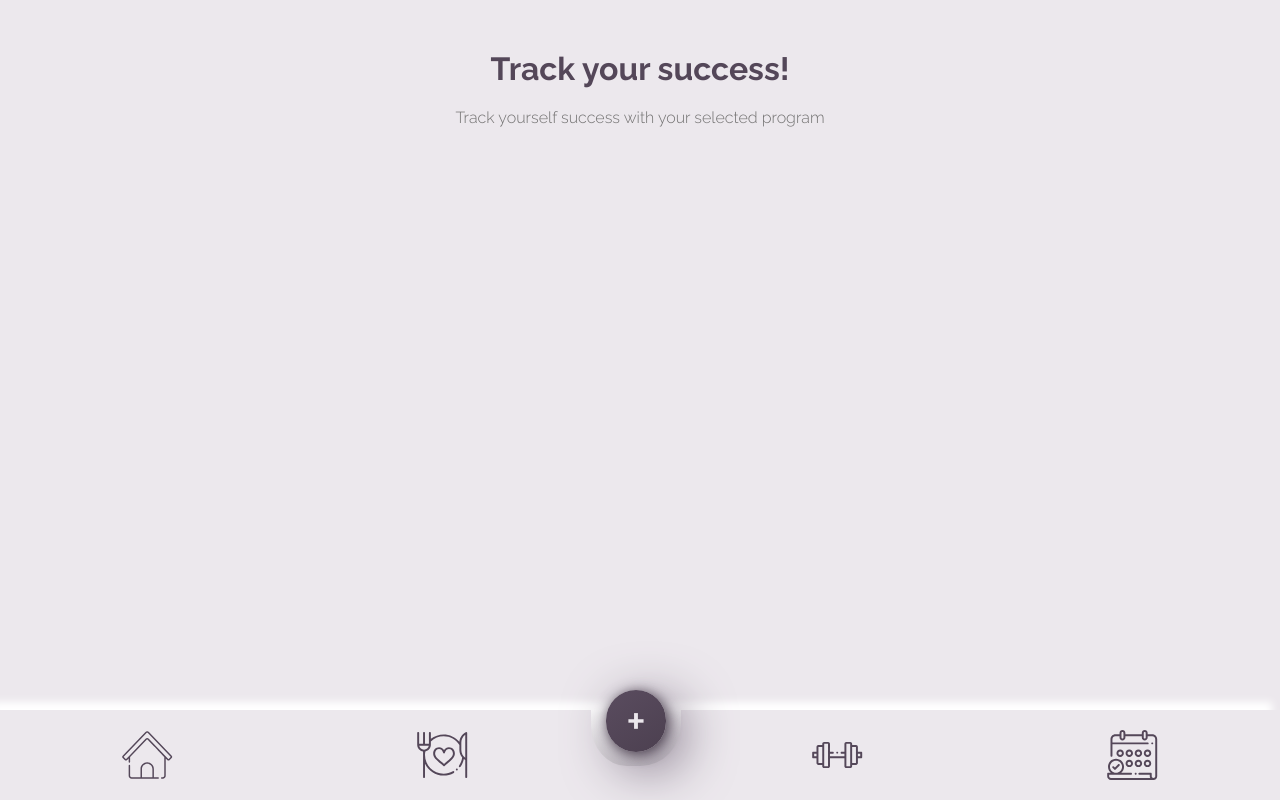
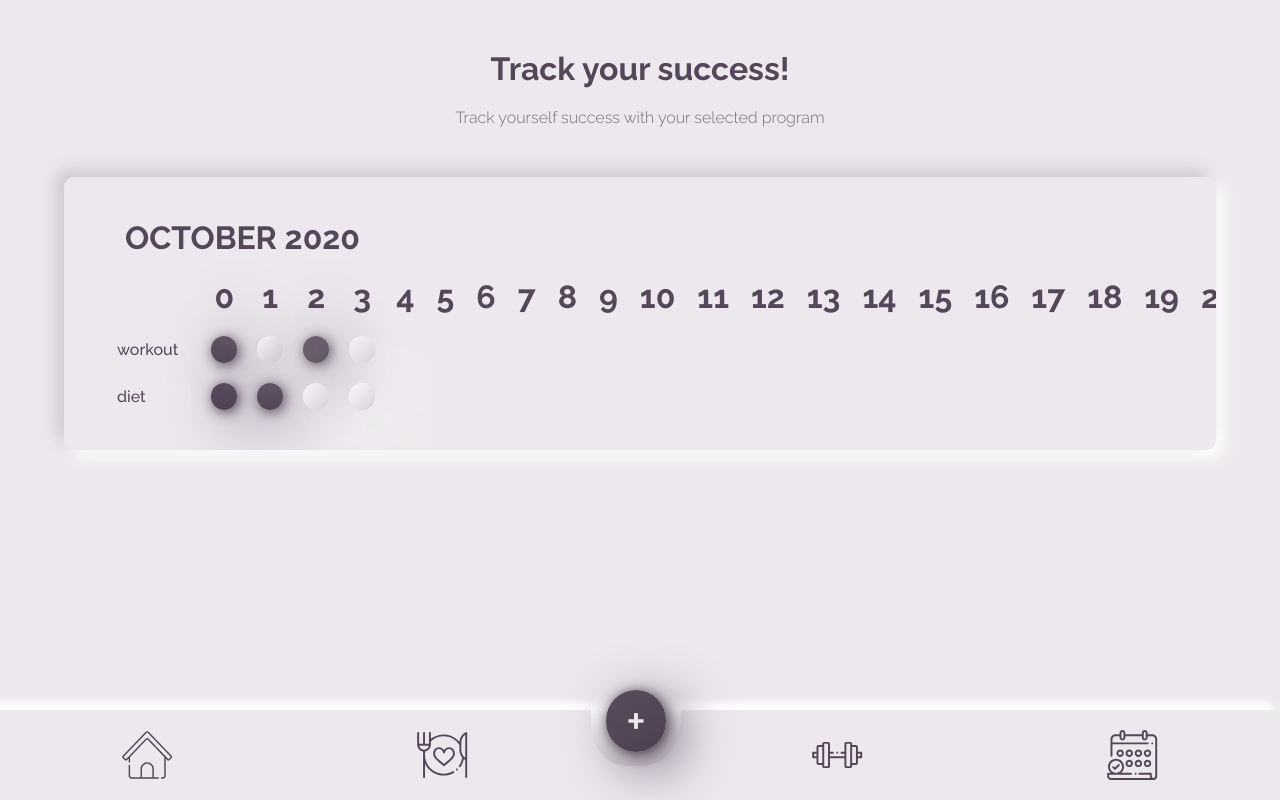
Before and after one commit to Moonlarya/body-fit, a React (Create React App) app: page /tracker in a window 1280 px wide. Built offline with nearby package versions, Linux system fonts and the light colour scheme.

Commit message:
[add] gh pages

```diff
--- a/package.json
+++ b/package.json
@@ -2,6 +2,7 @@
   "name": "body-fit",
   "version": "0.1.0",
   "private": true,
+  "homepage": "https://moonlarya.github.io/body-fit",
   "dependencies": {
     "-": "^0.0.1",
     "axios": "^0.20.0",
@@ -41,6 +42,7 @@
     "eslint-plugin-jsx-a11y": "^6.3.1",
     "eslint-plugin-react": "^7.20.3",
     "eslint-plugin-react-hooks": "^4.0.6",
+    "gh-pages": "^3.1.0",
     "husky": "^4.3.0",
     "lint-staged": "^10.4.0",
     "prettier": "^2.1.2",
@@ -52,7 +54,9 @@
     "test": "react-scripts test",
     "kill": "npx kill-port 3000",
     "pretty": "prettier --write **/*.{ts,tsx,js,jsx,css,json,md}",
-    "lint": "npx eslint ./**/*.{ts,tsx,js,jsx}"
+    "lint": "npx eslint ./**/*.{ts,tsx,js,jsx}",
+    "predeploy": "npm run build",
+    "deploy": "gh-pages -d build"
   },
   "eslintConfig": {
     "extends": "react-app"
--- a/src/bootstrap/fonts.scss
+++ b/src/bootstrap/fonts.scss
@@ -5,7 +5,7 @@ $montserrat: "Raleway", sans-serif;
 
 // font-size
 $large: 3em;
-$medium: 2em;
+$middle: 2em;
 $small: 1em;
 
 // font-weight
--- a/src/bootstrap/index.tsx
+++ b/src/bootstrap/index.tsx
@@ -24,7 +24,7 @@ const App: FC<{}> = () => {
     <Provider store={store}>
       <PersistGate loading={null} persistor={persistor}>
         <div className="main-class">
-          <Router>
+          <Router basename={process.env.PUBLIC_URL}>
             <Switch>
               <Route exact path="/" component={AddPlaylist} />
               <Route path="/new-playlist" component={CreatePlayList} />
--- a/src/bootstrap/styles.scss
+++ b/src/bootstrap/styles.scss
@@ -76,6 +76,23 @@ h2 {
   border: 0;
   padding: 10px 20px;
   margin: 10px;
+  white-space: nowrap;
+  cursor: pointer;
+
+  &:focus {
+    outline: none;
+  }
+}
+
+.secondary-button {
+  color: $mortar;
+  font-family: $montserrat;
+  background: linear-gradient(315deg, #d4d1d5, #fdf8fe);
+  box-shadow: -34px -34px 55px #cdcace, 34px 34px 55px #ffffff;
+  border-radius: 10px;
+  border: 0;
+  padding: 10px 20px;
+  margin: 10px;
   cursor: pointer;
 
   &:focus {
@@ -127,3 +144,24 @@ height: 56vw;*/
   width: max-content !important;
   margin: 0 auto;
 }
+
+.justify-center-wrap {
+  display: flex;
+  justify-content: center;
+  flex-wrap: wrap;
+}
+
+::-webkit-scrollbar {
+  height: 10px;
+}
+
+::-webkit-scrollbar-track {
+  background: #ece8ed;
+  box-shadow: inset 8px 8px 16px #cdcace, inset -8px -8px 16px #ffffff;
+  border-radius: 10px;
+}
+
+::-webkit-scrollbar-thumb {
+  background: $mortar;
+  border-radius: 10px;
+}
--- a/src/components/Footer/Footer.tsx
+++ b/src/components/Footer/Footer.tsx
@@ -12,7 +12,12 @@ import "./styles.scss";
 
 const Footer: FC<{}> = () => {
   return (
-    <div className="footer-wrapper">
+    <div
+      className="footer-wrapper"
+      onClick={(event) => {
+        event.stopPropagation();
+      }}
+    >
       <div className="footer">
         <Link to="/" className="footer-images">
           <Home className="image" />
@@ -34,8 +39,8 @@ const Footer: FC<{}> = () => {
         </Link> */}
       </div>
       <Link to="/new-playlist" className="footer-button-wrapper">
-        <div className="footer-button">+</div>
-        <div className="footer-button-lining"></div>
+        <span className="footer-button">+</span>
+        <span className="footer-button-lining" />
       </Link>
     </div>
   );
--- a/src/pages/CreatePlayList/CreatePlayList.tsx
+++ b/src/pages/CreatePlayList/CreatePlayList.tsx
@@ -89,7 +89,7 @@ class CreatePlayList extends Component<ICreatePlayList, IState> {
                 />
                 {errors.name && touched.name && errors.name}
                 <button type="submit" className="primary-button">
-                  Save
+                  Save workout
                 </button>
               </form>
             )}
--- a/src/pages/CreatePlayList/DayForm.tsx
+++ b/src/pages/CreatePlayList/DayForm.tsx
@@ -46,8 +46,8 @@ class DayForm extends React.Component<
 
     return (
       <>
-        <div className="link-form add-playlist-select">
-          <h2>Adding for day {dayNumber}</h2>
+        <h2>Adding for day {dayNumber}</h2>
+        <div className="justify-center-wrap">
           <input
             className="styled-input"
             value={urlInput}
@@ -55,7 +55,7 @@ class DayForm extends React.Component<
               this.setState({ urlInput: event.target.value })
             }
           />
-          <button className="primary-button" onClick={this.handleAddUrl}>
+          <button className="secondary-button" onClick={this.handleAddUrl}>
             Add url
           </button>
           <button className="primary-button" onClick={this.handleSaveDay}>
--- a/src/pages/Tracking/Tracking.tsx
+++ b/src/pages/Tracking/Tracking.tsx
@@ -1,7 +1,8 @@
-import React, { Component } from "react";
+import React from "react";
 
-class Tracking extends Component {
-  render() {
+import "./styles.scss";
+
+const Tracking = () => {
   return (
     <>
       <div className="wrapper">
@@ -9,10 +10,41 @@ class Tracking extends Component {
         <p className="subtitle text-center">
           Track yourself success with your selected program
         </p>
+        <div className="table-section">
+          <div className="overlay" />
+          <table>
+            <thead>
+              <tr>
+                <th>October 2020</th>
+              </tr>
+            </thead>
+            <tbody>
+              <tr>
+                <td />
+                {Array.from({ length: 31 }).map((el, index) => (
+                  <th>{index}</th>
+                ))}
+              </tr>
+              <tr>
+                <td>workout</td>
+                <td className="active" />
+                <td />
+                <td className="active" />
+                <td />
+              </tr>
+              <tr>
+                <td>diet</td>
+                <td className="active" />
+                <td className="active" />
+                <td />
+                <td />
+              </tr>
+            </tbody>
+          </table>
+        </div>
       </div>
     </>
   );
-  }
-}
+};
 
 export default Tracking;
--- /dev/null
+++ b/src/pages/Tracking/styles.scss
@@ -0,0 +1,71 @@
+@import "../../bootstrap/fonts.scss";
+@import "../../bootstrap/colors.scss";
+
+.table-section {
+  overflow-x: scroll;
+  overflow-y: hidden;
+  margin: 50px auto;
+  padding: 20px;
+  position: relative;
+  background: #ece8ed;
+  box-shadow: -8px -8px 16px #cdcace, 8px 8px 16px #ffffff;
+  border-radius: 10px;
+
+  .overlay {
+    background: rgb(236, 232, 237);
+    background: linear-gradient(
+      90deg,
+      rgba(236, 232, 237, 1) 0%,
+      rgba(215, 215, 215, 0) 20%,
+      rgba(199, 198, 198, 0) 80%,
+      rgba(236, 232, 237, 1) 100%
+    );
+    position: fixed;
+    width: max-content;
+    height: max-content;
+  }
+
+  table {
+    border-spacing: 20px;
+    color: $mortar;
+
+    thead {
+      position: relative;
+      display: block;
+      line-height: 0;
+      tr {
+        th {
+          font-size: $middle;
+          font-weight: $bold;
+          text-transform: uppercase;
+          position: fixed;
+        }
+      }
+    }
+    tbody {
+      th {
+        font-size: $middle;
+      }
+      tr {
+        td {
+          padding: 4px 13px;
+          background: linear-gradient(315deg, #d4d1d5, #fdf8fe);
+          box-shadow: -34px -34px 55px #cdcace, 34px 34px 55px #ffffff;
+          border-radius: 100px;
+
+          &:first-child {
+            background: none;
+            box-shadow: none;
+            background-color: $mishka;
+            border-radius: 0;
+          }
+
+          &.active {
+            background: linear-gradient(145deg, #5a4c5f, #4c4050);
+            box-shadow: 2px 2px 13px #493e4d, 13px 13px 55px #5f5065;
+          }
+        }
+      }
+    }
+  }
+}
```
Also changed, not shown: 1 other file (tests, documents, lock files or other folders). Lines whose indentation alone changed are shown as unchanged.
